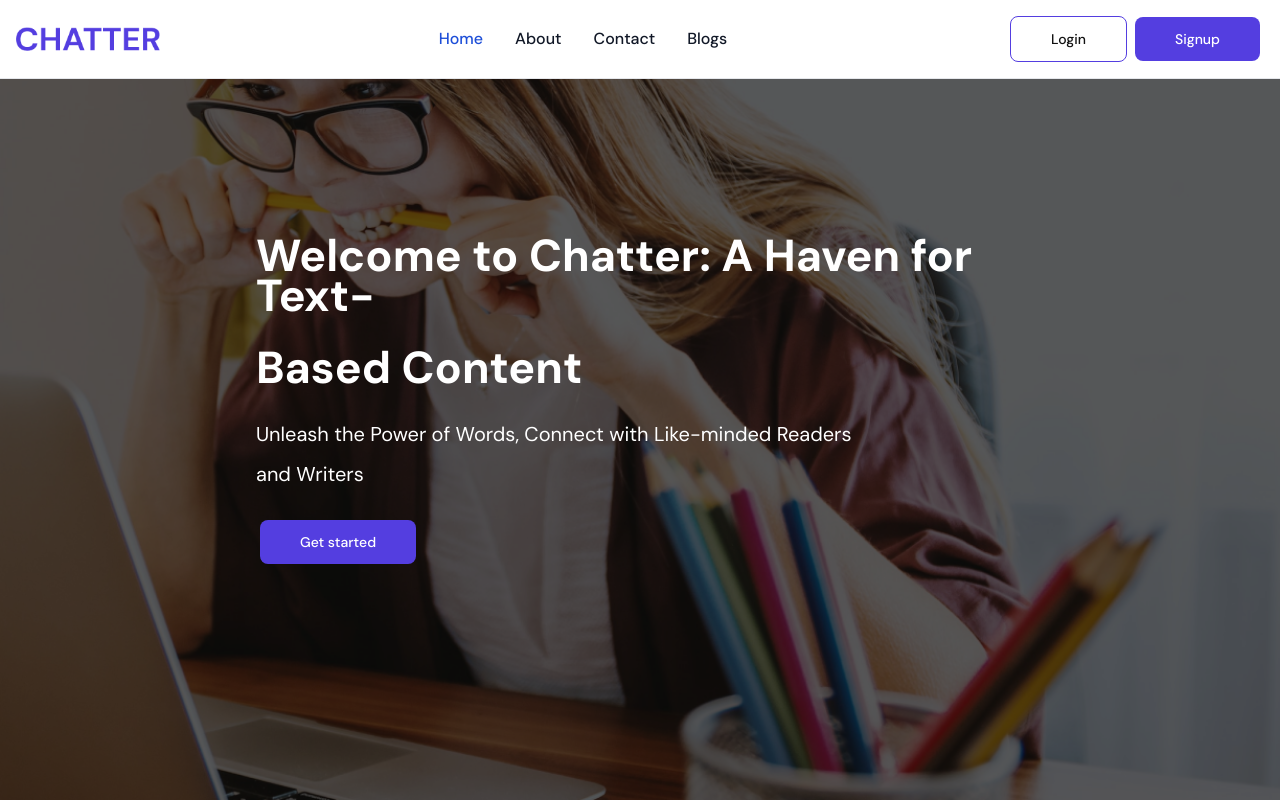
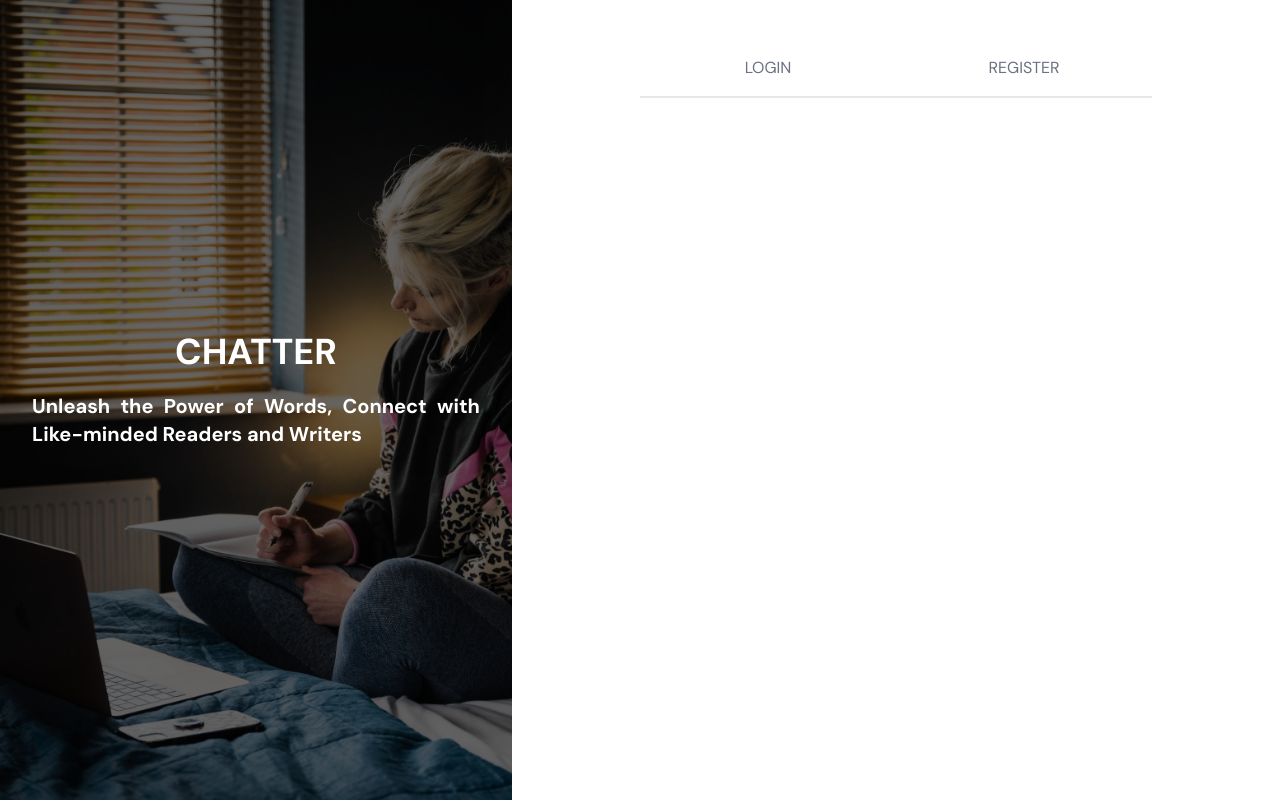
Before and after one commit to habeebability/chatter, a Vue app: page /auth/1 in a window 1280 px wide. Before the commit this address led to /. Shown: the top 802 px of the page. Built offline with nearby package versions, Linux system fonts and the light colour scheme.

Commit message:
linked auth pages based on login or sign up request by user

```diff
--- a/src/components/landing-page/TopNav.vue
+++ b/src/components/landing-page/TopNav.vue
@@ -16,10 +16,12 @@
       >
         <div class="buttons">
           <button
+            @click.prevent="goToAuthPage('login')"
             type="button"
             class="text-[#111111] border border-[#543EE0] hover:text-[#543EE0] hover:bg-purple-100/10 font-medium rounded-lg text-sm px-4 lg:px-10 py-3 dark:bg-purple-600 dark:hover:bg-purple-700 focus:outline-none dark:focus:ring-purple-800 hover:scale-105 transition duration-200 ease-in-out mx-1"
           >Login</button>
           <button
+            @click.prevent="goToAuthPage('register')"
             type="button"
             class="text-white bg-[#543EE0] hover:bg-opacity-80 hover:text-white font-medium rounded-lg text-sm px-4 lg:px-10 py-3 dark:bg-purple-600 dark:hover:bg-purple-700 focus:outline-none dark:focus:ring-purple-800 hover:scale-105 transition duration-200 ease-in-out mx-1"
           >Signup</button>
@@ -86,6 +88,13 @@
 </template>
 
 <script setup>
+import { useRouter } from 'vue-router';
+
+const router = useRouter();
+
+const goToAuthPage = (authType) => {
+  router.push(`/auth/${authType}`);
+};
 </script>
 
 <style lang="scss" scoped>
--- a/src/router/index.js
+++ b/src/router/index.js
@@ -10,7 +10,7 @@ const LandingPage = () => import('../views/LandingPage.vue');
 const routes = [
   {
     name: 'auth',
-    path: '/auth',
+    path: '/auth/:authType',
     component: Auth
   },
   {
--- a/src/views/auth/Auth.vue
+++ b/src/views/auth/Auth.vue
@@ -186,6 +186,9 @@
 
 <script setup lang="ts">
 import { ref, computed } from 'vue';
+import { useRoute } from 'vue-router';
+
+const route = useRoute();
 
 const loginFormData = ref({
   email: '',
@@ -204,29 +207,10 @@ const signupFormData = ref({
 const showPassword = ref(false);
 const handleLogin = async () => {};
 
-const activeTab = ref('login');
-
-// const indicatorOffset = computed(() => {
-//   if (activeTab.value === 'login') {
-//     return '0%';
-//   } else if (activeTab.value === 'register') {
-//     return '50%';
-//   }
-// });
+const activeTab = ref(route.params.authType ? route.params.authType : 'login');
 
 const indicatorOffset = computed(() => (activeTab.value === 'login' ? '0%' : '50%'));
 </script>
 
 <style scoped>
-/* .gradient-color {
-  background: linear-gradient(
-    127.55deg,
-    rgba(18, 35, 53, 0.98) 8.34%,
-    rgba(148, 0, 240, 0.79) 92.26%
-  );
-} */
-
-/* .gradient-color {
-  background: linear-gradient(to bottom, rgba(84, 13, 110, 0.2), rgba(84, 13, 110, 0.5));
-} */
 </style>
```
